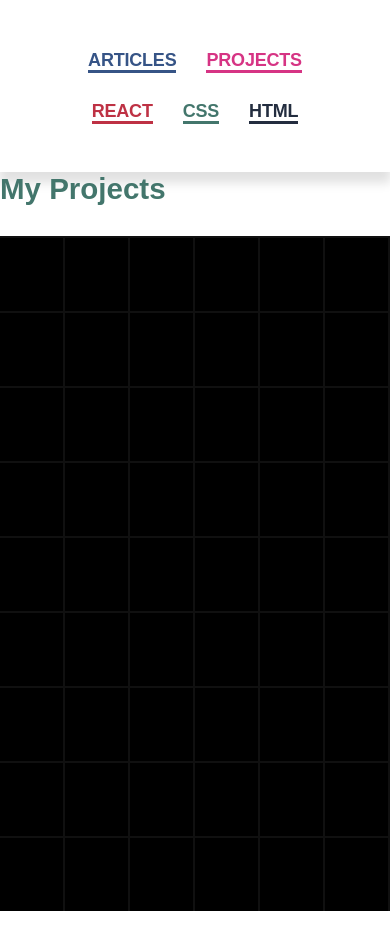
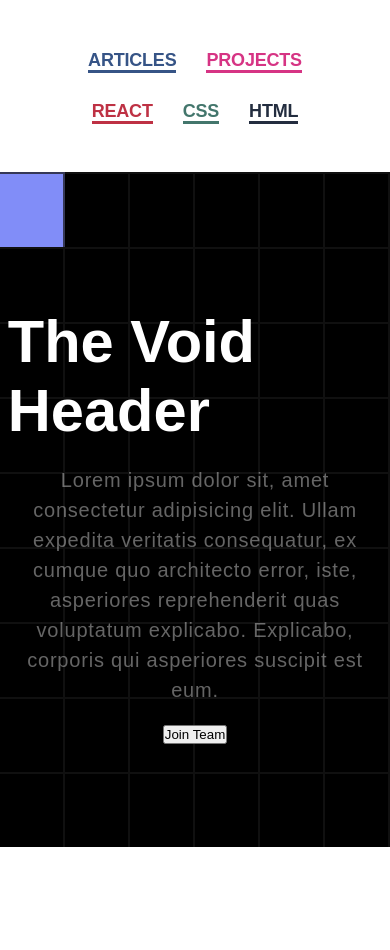
Before and after one commit to AishaMirza1/myCodeBlog, a React (Vite) app: page /projects in a window 390 px wide. Shown: the top 950 px of the page. Built offline with nearby package versions, Linux system fonts and the light colour scheme.

Commit message:
feat: change animation from framer to animejs cause exit animation was not workig with framer motion

```diff
--- a/package.json
+++ b/package.json
@@ -10,6 +10,7 @@
     "preview": "vite preview"
   },
   "dependencies": {
+    "animejs": "^3.2.2",
     "framer-motion": "^10.17.9",
     "react": "^18.2.0",
     "react-dom": "^18.2.0",
--- a/src/pages/projects/Projects.jsx
+++ b/src/pages/projects/Projects.jsx
@@ -1,11 +1,11 @@
-import Heading1 from "../../ui/Heading1";
-import { navLinks } from "../../ui/nav/data";
+// import Heading1 from "../../ui/Heading1";
+// import { navLinks } from "../../ui/nav/data";
 import HeaderVoid from "./headers/HeaderVoid";
 
 export default function Projects() {
   return (
     <main>
-      <Heading1 heading="My Projects" color={navLinks[3].color} />
+      {/* <Heading1 heading="My Projects" color={navLinks[3].color} /> */}
       <HeaderVoid />
     </main>
   );
--- a/src/pages/projects/headers/HeaderVoid.jsx
+++ b/src/pages/projects/headers/HeaderVoid.jsx
@@ -1,41 +1,45 @@
 import { useEffect, useState } from "react";
 import styles from "./headerVoid.module.css";
-import { AnimatePresence, motion } from "framer-motion";
+
+import anime from "animejs";
 export default function HeaderVoid() {
   const [noOfDivs, setNoOfDivs] = useState(0);
   const divsArray = [];
   const rowsArray = [];
-  const variants = {
-    initial: {
-      backgroundColor: `rgba(129, 141, 248,0 )`,
-    },
-    enter: {
-      backgroundColor: `rgba(129, 141, 248,1 )`,
-    },
-    exit: {
-      backgroundColor: `rgba(129, 141, 248,0 )`,
-      transition: {
-        duration: 4,
-        delay: 2,
-      },
-    },
-  };
+  function handleMouseEnter(e) {
+    anime({
+      targets: e.target,
+      backgroundColor: [
+        { value: `#818df8`, easing: "easeOutSine", duration: 100 },
+      ],
+    });
+  }
+  function handleMouseLeave(e) {
+    anime({
+      targets: e.target,
+      backgroundColor: [
+        {
+          value: `rgba(129, 141, 248, 0)`,
+          easing: "easeOutSine",
+          duration: 2400,
+        },
+      ],
+    });
+  }
+
   for (let i = 0; i < noOfDivs; i++) {
     divsArray.push(
-      <motion.div
-        variants={variants}
+      <div
+        onMouseEnter={handleMouseEnter}
+        onMouseLeave={handleMouseLeave}
         className={styles.void}
         key={i}
-        initial="initial"
-        whileHover="enter"
-        exit="exit"
-      ></motion.div>
+      ></div>
     );
   }
   for (let j = 0; j <= 8; j++) {
     rowsArray.push(<div className={styles.voidRow}>{divsArray}</div>);
   }
-  console.log(divsArray);
   useEffect(() => {
     function updateDivs() {
       let divs = window.innerWidth / 75;
@@ -46,10 +50,19 @@ export default function HeaderVoid() {
     updateDivs();
     return () => window.removeEventListener("resize", updateDivs);
   }, []);
-  console.log(noOfDivs);
   return (
-    <AnimatePresence mode="wait">
-      <header className={styles.headerVoidContainer}>{rowsArray}</header>
-    </AnimatePresence>
+    <header className={styles.headerVoidContainer}>
+      <div className={styles.voidContainer}>{rowsArray}</div>
+      <div className={styles.headerContent}>
+        <h1>The Void Header</h1>
+        <p>
+          Lorem ipsum dolor sit, amet consectetur adipisicing elit. Ullam
+          expedita veritatis consequatur, ex cumque quo architecto error, iste,
+          asperiores reprehenderit quas voluptatum explicabo. Explicabo,
+          corporis qui asperiores suscipit est eum.
+        </p>
+        <button>Join Team</button>
+      </div>
+    </header>
   );
 }
--- a/src/pages/projects/headers/headerVoid.module.css
+++ b/src/pages/projects/headers/headerVoid.module.css
@@ -2,6 +2,48 @@
   height: 675px;
   background-color: rgb(0, 0, 0);
   margin-bottom: 200px;
+  position: relative;
+}
+.headerVoidContainer .headerContent {
+  pointer-events: none;
+  position: absolute;
+  top: 0;
+  color: #fff;
+}
+.headerContent {
+  padding: 13.5rem 2%;
+  width: 100%;
+  height: 100%;
+  display: flex;
+  flex-direction: column;
+  align-items: center;
+}
+.headerContent h1 {
+  font-size: clamp(2.827rem, 0.5rem + 14vw, 15rem);
+  margin-bottom: 2rem;
+}
+.headerContent p {
+  max-width: 110rem;
+  font-size: 20px;
+  color: rgba(255, 255, 255, 0.397);
+  line-height: 1.5;
+  letter-spacing: 0.8px;
+  text-align: center;
+  margin-bottom: 2rem;
+}
+.headerContent button {
+  .button {
+    background-color: #818df8;
+    border: none;
+    border-radius: 15px;
+    padding: 1rem 2rem;
+    color: #fff;
+    font-size: 1.8rem;
+    font-weight: 700;
+    margin-bottom: 5rem;
+    cursor: pointer;
+    transition: transform 0.3s ease;
+  }
 }
 .voidRow {
   display: flex;
--- a/src/ui/Heading1.jsx
+++ b/src/ui/Heading1.jsx
@@ -1,7 +1,6 @@
 import styles from "./headings.module.css";
 import PropTypes from "prop-types";
 export default function Heading1({ heading, color }) {
-  console.log(color);
   return (
     <h1 style={{ color: color }} className={styles.heading1}>
       {heading}
```
Also changed, not shown: 1 other file (tests, documents, lock files or other folders).
